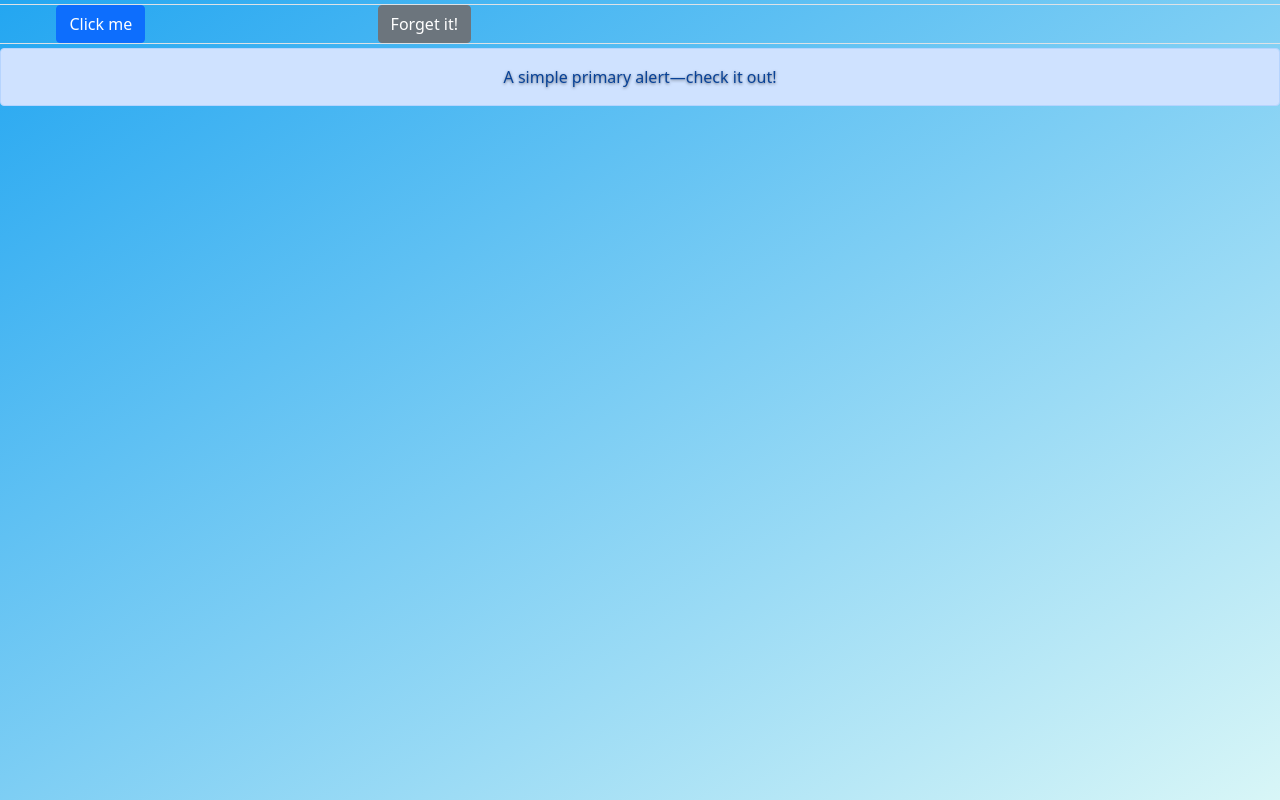
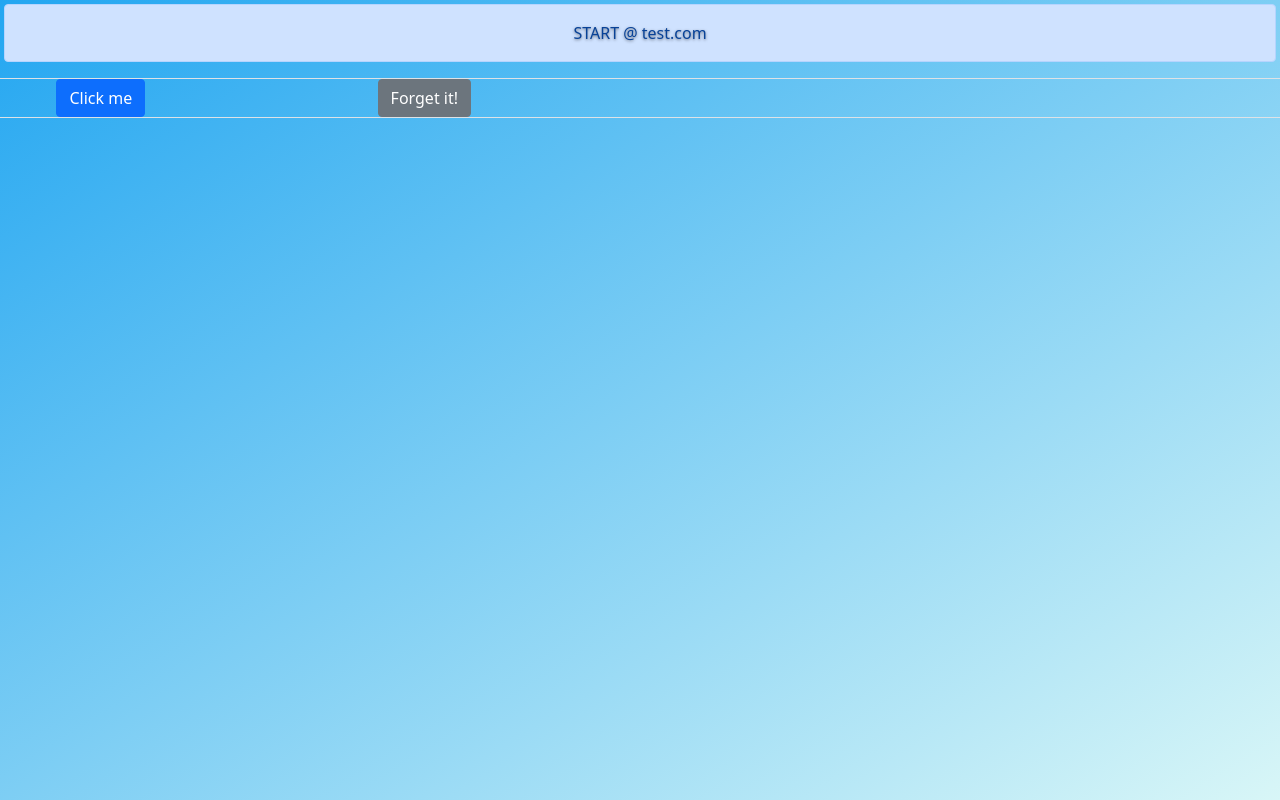
Before and after one commit to farangkao/Sandbox-Bootstrap5, a website: page index.html in a window 1280 px wide. Drawn offline with nearby package versions, Linux system fonts and the light colour scheme.

Commit message:
Updated alert text

```diff
--- a/index.html
+++ b/index.html
@@ -15,6 +15,9 @@
   </head>
   <body>
     <div class="content p-1">
+      <div class="alert alert-primary" role="alert">
+        START @ test.com
+      </div>
       <div class="row border">
         <div class="col-2">
           <button type="button" class="btn btn-primary">Click me</button>
@@ -25,10 +28,6 @@
       </div>
     </div>
 
-    <div class="alert alert-primary" role="alert">
-      A simple primary alert—check it out!
-    </div>
-
     <script
       src="https://cdn.jsdelivr.net/npm/bootstrap@5.0.2/dist/js/bootstrap.bundle.min.js"
       integrity="sha384-MrcW6ZMFYlzcLA8Nl+NtUVF0sA7MsXsP1UyJoMp4YLEuNSfAP+JcXn/tWtIaxVXM"
```
